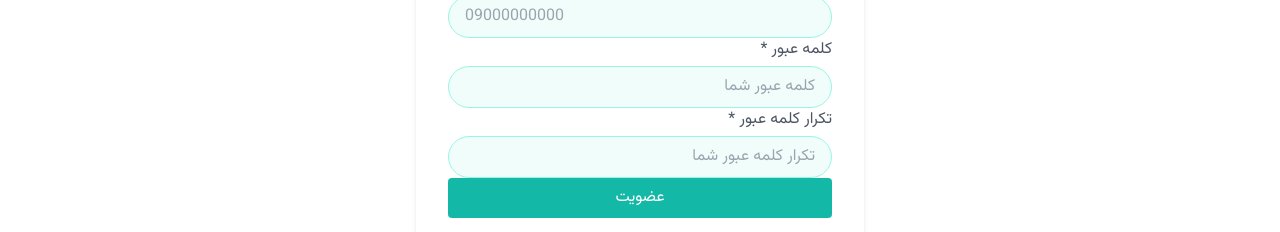
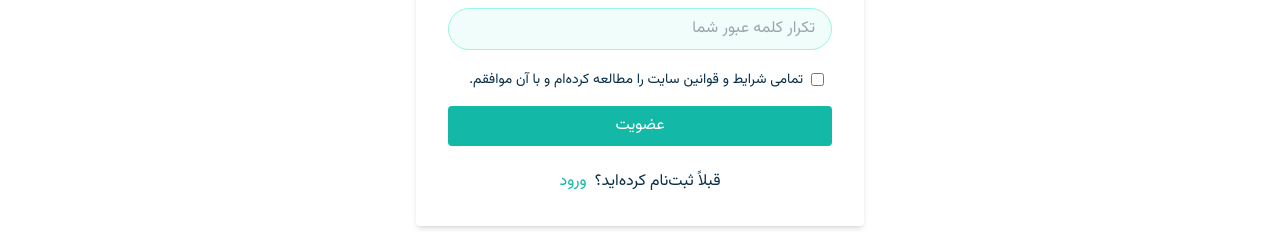
Before and after one commit to KhodaeiDev/Cyber-Chic-Market, a React (Vite) app in the folder Front-end/: page /login in a window 1280 px wide. Both pictures are taken after a click on the button "ثبت نام". Shown: the part 546-778 px from the top of the page. Built offline with nearby package versions, Linux system fonts and the light colour scheme; no server answers.

Commit message:
fix-login

```diff
--- a/Front-end/src/App.jsx
+++ b/Front-end/src/App.jsx
@@ -26,9 +26,11 @@ function App() {
    if (!token) return dispatch(clearUser());
 
    try {
-    const response = await axios.get(`${httphostname}/auth/me`, {
+    const response = await axios.get(`${httphostname}/profile/`, {
      headers: { Authorization: `Bearer ${token}` },
     });
+    console.log(response);
+
     dispatch(setUser(response.data.data.user));
    } catch (error) {
     console.error("Error fetching user data:", error.response?.data.message);
--- a/Front-end/src/pages/LoginAndSinup.jsx
+++ b/Front-end/src/pages/LoginAndSinup.jsx
@@ -103,7 +103,7 @@ function LoginAndSinup() {
    const response = await axios.post(`${httphostname}/auth/login`, loginData);
    const { message, accessToken } = response.data.data;
    localStorage.setItem("authToken", accessToken);
-   const userResponse = await axios.get(`${httphostname}/auth/me`, {
+   const userResponse = await axios.get(`${httphostname}/profile/`, {
     headers: { Authorization: `Bearer ${accessToken}` },
    });
    dispatch(setUser(userResponse.data.data.user));
@@ -125,8 +125,8 @@ function LoginAndSinup() {
    <div className=" w-full my-5">
     {flaglogin ? (
      //sinup
-     <div className="flex justify-center items-center min-h-screen ">
-      <form onSubmit={handleSubmitSignup} className="bg-white p-8 rounded shadow-md w-full max-w-md">
+     <div className="flex justify-center items-center h-max ">
+      <form onSubmit={handleSubmitSignup} className="bg-white p-8 rounded shadow-md w-full max-w-md flex flex-col gap-2">
        <h2 className="text-2xl font-bold text-center mb-6">ایجاد حساب کاربری</h2>
        <div>
         <label className="block text-right text-gray-600 mb-1">* نام کاربری</label>
@@ -170,14 +170,14 @@ function LoginAndSinup() {
         />
        </div>
 
-       {/* <div className="flex items-center mb-4 mt-2">
+       <div className="flex items-center mt-3">
         <input type="checkbox" id="termsAccepted" name="termsAccepted" checked={formData.termsAccepted} onChange={handleChange} className="mx-2 " />
         <label htmlFor="termsAccepted" className="text-sm ">
          تمامی شرایط و قوانین سایت را مطالعه کرده‌ام و با آن موافقم.
         </label>
-       </div> */}
+       </div>
 
-       <button type="submit" className="w-full bg-teal-500 text-white py-2 px-4 rounded hover:bg-teal-600 focus:outline-none">
+       <button type="submit" className="w-full bg-teal-500 text-white py-2 px-4 mt-2 rounded hover:bg-teal-600 focus:outline-none">
         عضویت
        </button>
 
```
